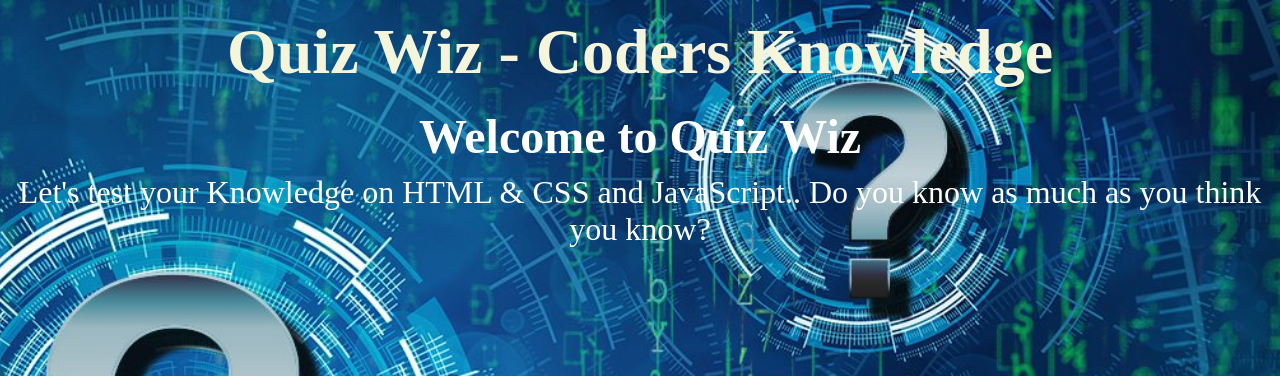
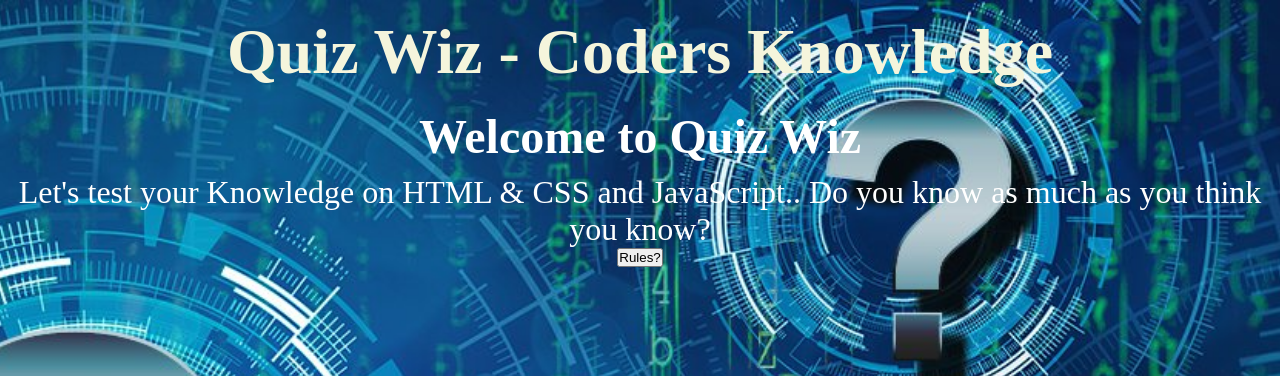
Before and after one commit to Precursorr/Project-Portfolio-2---Quiz-Wiz, a plain HTML site: page index.html in a window 1280 px wide. Shown: the top 376 px of the page. Drawn offline with Linux system fonts and the light colour scheme.

Commit message:
Add rules button

```diff
--- a/assets/css/style.css
+++ b/assets/css/style.css
@@ -37,6 +37,11 @@ body {
     padding-top: 10px;
 }
 
+.intro > div {
+    text-align: center;
+    border-radius: 10px;
+}
+
 /* Quiz overview */
 .quiz-overview {
     display: flex;
--- a/index.html
+++ b/index.html
@@ -17,6 +17,9 @@
     <div  class="intro">
      <h4>Welcome to Quiz Wiz</h4>
      <p>Let's test your Knowledge on HTML & CSS and JavaScript.. Do you know as much as you think you know? </p>
+        <div>
+            <button>Rules?</button>
+        </div>
     </div>
 
     <!-- Quiz selection area -->
```
